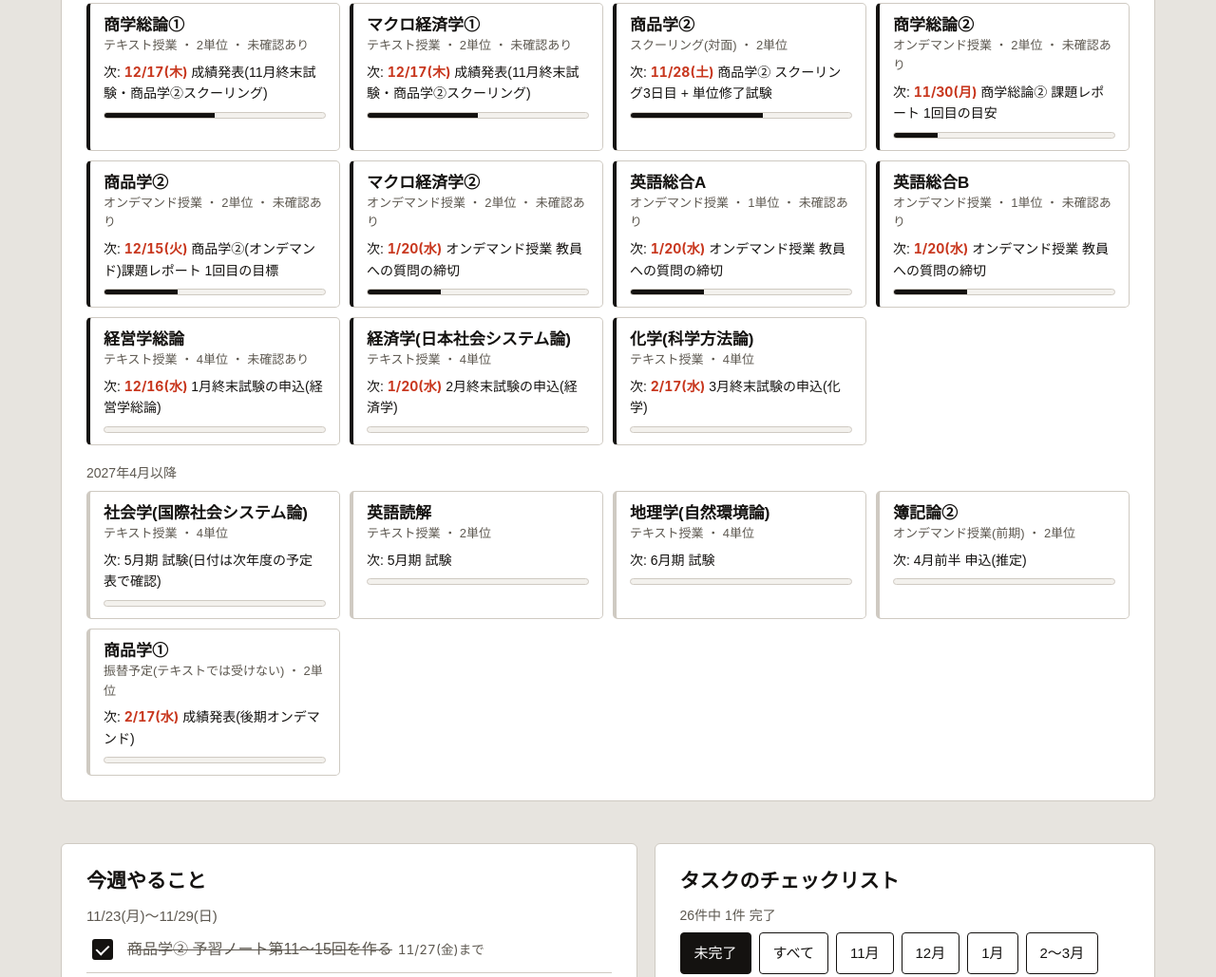
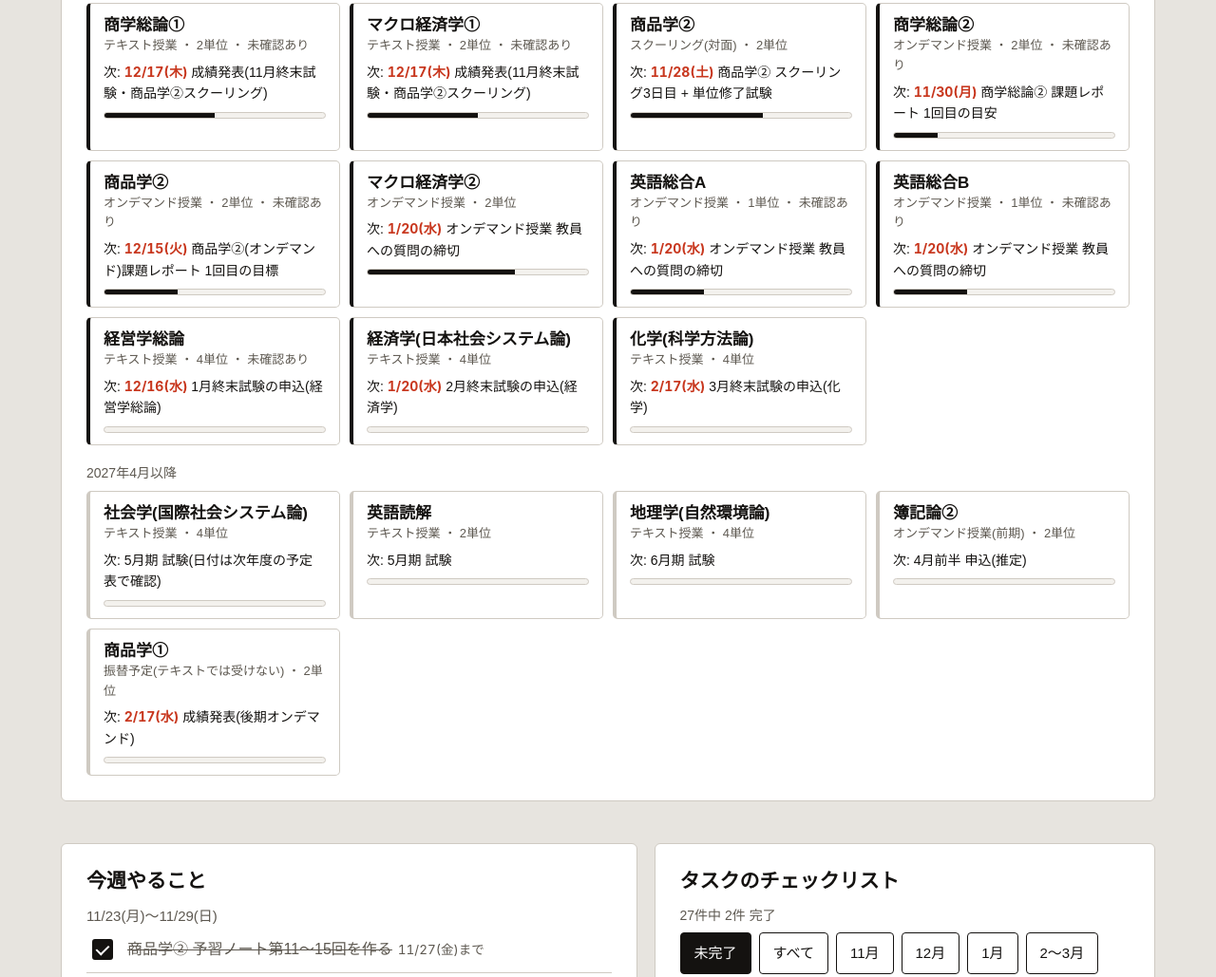
Before and after one commit to ugah4545/kindai-dashboard, a plain HTML site: page index.html in a window 1280 px wide. Shown: the part 942-1971 px from the top of the page at 95% size. Drawn offline with Linux system fonts and the light colour scheme.

Commit message:
マクロ経済学②の全回視聴を反映
Co-Authored-By: Claude Opus 5.5 <noreply@anthropic.com>
Claude-Session: https://claude.ai/code/session_01KpEo1J2GaS6jvh3e5xND8P

```diff
--- a/index.html
+++ b/index.html
@@ -262,12 +262,12 @@ const SUBJECTS=[
   plan:[['〜11/19','全15回視聴と確認テスト',1],['11/14〜11/24','課題レポート作成',1],['12/15まで','レポート1回目を提出','u'],['12月〜1/15','返却を見て書き直し',0],['試験前まで','メディア授業アンケート','u'],['1/25〜1/31','単位修了試験(60分)',0]]},
 
  {id:'macro2',n:'マクロ経済学②',code:'2102',f:'オンデマンド授業',cr:2,term:'now',who:'室田龍一郎 先生',
-  st:'講義資料は全15回ぶん整理済み(11/15)。何回まで見たかは未確認',next:'1/25〜31 単位修了試験',
-  steps:[['講義資料の整理',1],['全15回 視聴と確認テスト','u'],['単位修了試験',0]],
+  st:'全15回の視聴済み(11/28確認)。あとは1月の単位修了試験に向けた復習',next:'1/25〜31 単位修了試験',
+  steps:[['講義資料の整理',1],['全15回 視聴と確認テスト',1],['単位修了試験',0]],
   syl:{goal:'GDPなどの基本概念から、45度線分析、IS-LM分析までの入門マクロ経済学',text:'指定なし(講義資料を事前に読む)',grade:'単位修了試験100%(60分・オンライン・1回のみ)。課題レポートなし',notes:['15回すべての動画と確認テスト(全問正解で次へ)を終えると試験を受けられる','途中でやめるときは「中断」ボタン。ブラウザの戻るや×で閉じると受講時間が記録されない','単位修了試験の開始時に学生証の認証コードを入力する','試験の出題形式は未確認']},
   rep:null,
   lessons:[['第1回','マクロ経済学の概要、名目GDP、日本のGDPの推移'],['第2回','GDPの内訳と問題点、実質GDP'],['第3回','GDPデフレーター、消費者物価指数'],['第4回','国富、失業率と有効求人倍率、株価'],['第5回','ケインズ経済学と新古典派、短期と長期'],['第6回','消費、投資'],['第7回','割引現在価値、政府支出、純輸出'],['第8回','45度線分析とGDPの決定'],['第9回','政府支出増加の効果、乗数効果'],['第10回','無限等比数列の和、減税の効果'],['第11回','均衡財政乗数、輸入と乗数、乗数効果の問題点'],['第12回','所得再分配、倹約のパラドックス'],['第13回','IS曲線、貨幣'],['第14回','貨幣需要と供給、LM曲線、IS-LMの均衡'],['第15回','財政政策・金融政策の効果、その後のマクロ経済学']],
-  plan:[['11/11〜','視聴開始','u'],['11/30〜1/10','週2〜3本ずつ。前半(第1〜7回)は基本概念、後半(第8〜15回)は計算が多い',0],['1/18〜1/24','回ごとの「押さえるポイント」で復習',0],['1/25〜1/31','単位修了試験(60分)',0]]},
+  plan:[['11/11〜11/28','全15回を視聴',1],['1月上旬','後半(第8〜15回)の計算問題を解き直す',0],['1/18〜1/24','回ごとの「押さえるポイント」で復習',0],['1/25〜1/31','単位修了試験(60分)',0]]},
 
  {id:'engA',n:'英語総合A',code:'7702',f:'オンデマンド授業',cr:1,term:'now',who:'大村吉弘 先生',
   st:'教科書あり。12月中旬から開始の計画(始めたかは未確認)',next:'1/25〜31 単位修了試験',
@@ -360,7 +360,8 @@ const TASKS=[
  {id:'keiei-submit',t:'経営学総論 レポートを推敲して提出',d:'2026-12-18',g:'12月',sub:'keiei'},
  {id:'jan-apply',t:'1月終末試験(経営学総論)をKULeDで申込',d:'2026-12-22',g:'12月',sub:'keiei'},
  {id:'grade-1217',t:'12/17の成績発表を確認(商学総論①・マクロ①・商品学②スクーリング)',d:'2026-12-17',g:'12月',sub:'shoso1'},
- {id:'macro2-view',t:'マクロ経済学② 視聴を週2〜3本ずつ進める',d:'2027-01-10',g:'12月',sub:'macro2'},
+ {id:'macro2-view',t:'マクロ経済学② 全15回を視聴',d:'2026-11-28',g:'11月',sub:'macro2',done:1},
+ {id:'macro2-review',t:'マクロ経済学② 第8〜15回の計算問題(乗数、IS-LM)を解き直す',d:'2027-01-24',g:'1月',sub:'macro2'},
  {id:'eng-a',t:'英語総合A(大村) 15ユニットを視聴',d:'2027-01-10',g:'12月',sub:'engA'},
  {id:'eng-b',t:'英語総合B(藤井) 15ユニット。予習してから視聴し、確認テストは1回目から本気で',d:'2027-01-10',g:'12月',sub:'engB'},
  {id:'keiei-exam',t:'経営学総論 想定論点を50分で書く練習 → 1/17受験',d:'2027-01-17',g:'1月',sub:'keiei'},
@@ -376,18 +377,18 @@ const TASKS=[
 ];
 const WEEKS=[
  {from:'2026-11-23',to:'2026-11-29',tasks:['s3-notes','s3-items','s3-day','od-shoso-rep','keiei-setsudai','od-shohin-rep'],note:'商品学②(オンデマンド)が予定より早く終わったので、12月前半はその分を経営学総論と英語総合に回せます。'},
- {from:'2026-11-30',to:'2026-12-06',tasks:['keiei-setsudai','keiei-read','keiei-q1','macro2-view','od-shohin-rep'],note:''},
- {from:'2026-12-07',to:'2026-12-13',tasks:['keiei-q2','keiei-draft','macro2-view','eng-a'],note:''},
+ {from:'2026-11-30',to:'2026-12-06',tasks:['keiei-setsudai','keiei-read','keiei-q1','od-shohin-rep'],note:''},
+ {from:'2026-12-07',to:'2026-12-13',tasks:['keiei-q2','keiei-draft','eng-a'],note:''},
  {from:'2026-12-14',to:'2026-12-20',tasks:['keiei-submit','od-shohin-rep','grade-1217','jan-apply','eng-a','eng-b'],note:''},
- {from:'2026-12-21',to:'2027-01-03',tasks:['jan-apply','eng-a','eng-b','macro2-view'],note:'12/23〜1/5は学生センターが閉室です。'},
- {from:'2027-01-04',to:'2027-01-10',tasks:['eng-a','eng-b','macro2-view','keiei-exam'],note:''},
+ {from:'2026-12-21',to:'2027-01-03',tasks:['jan-apply','eng-a','eng-b'],note:'12/23〜1/5は学生センターが閉室です。'},
+ {from:'2027-01-04',to:'2027-01-10',tasks:['eng-a','eng-b','macro2-review','keiei-exam'],note:''},
  {from:'2027-01-11',to:'2027-01-17',tasks:['keiei-exam','od-exams'],note:''},
- {from:'2027-01-18',to:'2027-01-24',tasks:['od-q','od-survey','od-exams','keizai-rep','feb-apply'],note:''},
+ {from:'2027-01-18',to:'2027-01-24',tasks:['od-q','od-survey','od-exams','macro2-review','keizai-rep','feb-apply'],note:''},
  {from:'2027-01-25',to:'2027-01-31',tasks:['od-exam-run','keizai-rep','feb-apply'],note:''},
  {from:'2027-02-01',to:'2027-02-28',tasks:['keizai-exam','kagaku-rep'],note:''},
  {from:'2027-03-01',to:'2027-03-31',tasks:['kagaku-exam'],note:''}
 ];
-const UNKNOWNS=['11/22の試験(商学総論①・マクロ経済学①)は2科目とも受けられたか','商学総論②のレポートを提出したか、確認テストは全部合格か','商品学②(オンデマンド)のレポートを提出したか','マクロ経済学②を何回まで見たか','英語総合A・Bを始めたか','経営学総論に着手したか(設題確認・参考書)'];
+const UNKNOWNS=['11/22の試験(商学総論①・マクロ経済学①)は2科目とも受けられたか','商学総論②のレポートを提出したか、確認テストは全部合格か','商品学②(オンデマンド)のレポートを提出したか','英語総合A・Bを始めたか','経営学総論に着手したか(設題確認・参考書)'];
 /* ===== 表はここまで ===== */
 
 const $=id=>document.getElementById(id);
--- a/sw.js
+++ b/sw.js
@@ -1,5 +1,5 @@
 // オフラインでも開けるようにする。ページは毎回ネットを先に見て、つながらなければ保存した版を出す
-const CACHE='kindai-dash-v4';
+const CACHE='kindai-dash-v5';
 const FILES=['./','index.html','manifest.webmanifest','icons/icon-180.png','icons/icon-192.png','icons/icon-512.png'];
 self.addEventListener('install',e=>{e.waitUntil(caches.open(CACHE).then(c=>c.addAll(FILES)).then(()=>self.skipWaiting()))});
 self.addEventListener('activate',e=>{e.waitUntil(caches.keys().then(ks=>Promise.all(ks.filter(k=>k!==CACHE).map(k=>caches.delete(k)))).then(()=>self.clients.claim()))});
```
